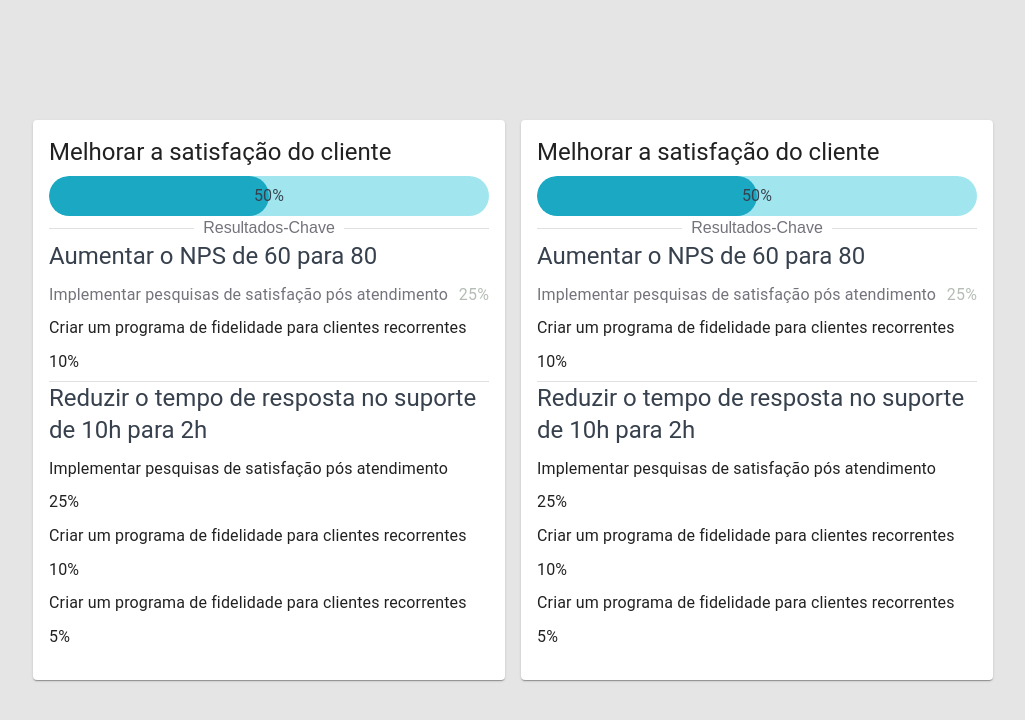
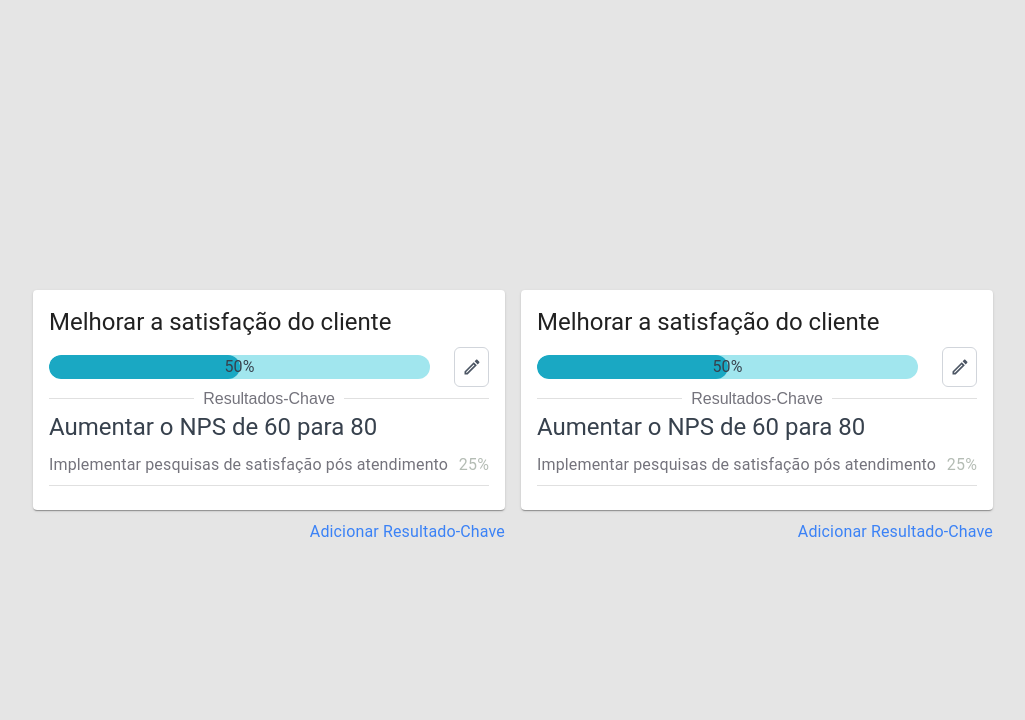
Before and after one commit to gabriel-bassani/TesteTTZ, a Next.js app: page / in a window 1280 px wide. Shown: the top 720 px of the page, without its empty margins (127-1152 px from the left). Built offline with nearby package versions, Linux system fonts and the light colour scheme.

Commit message:
feat(modal): modals de resultado criados

```diff
--- a/package.json
+++ b/package.json
@@ -11,6 +11,7 @@
   "dependencies": {
     "@emotion/react": "^11.14.0",
     "@emotion/styled": "^11.14.0",
+    "@mui/icons-material": "^6.4.4",
     "@mui/material": "^6.4.4",
     "next": "15.1.6",
     "react": "^19.0.0",
--- a/src/components/card-objetivo/index.tsx
+++ b/src/components/card-objetivo/index.tsx
@@ -1,31 +1,50 @@
-import { Box, Typography, Card, CardContent, Divider } from "@mui/material";
+"use client";
+import { Typography, Card, CardContent, Divider } from "@mui/material";
+import EditOutlinedIcon from "@mui/icons-material/EditOutlined";
+import { useState } from "react";
+import { ModalAdicionarObj } from "../modal-adicionar-objetivo";
+import { ModalAdicionarResultado } from "../modal-adicionar-resultado";
+import { ModalEditarResultado } from "../modal-editar-resultado";
 
-export function CardObjetivo(){
+export function CardObjetivo() {
   const percentage = 50;
-    return(
-        <Card>
+  const [openModalAdicionarResultado, setOpenModalAdicionarResultado] = useState(false);
+  const [openModalEditarResultado, setOpenModalEditarResultado] = useState(false);
+
+  return (
+    <div className="relative w-full">
+      <Card className="w-full">
         <CardContent>
           <Typography variant="h5" gutterBottom>
             Melhorar a satisfação do cliente
           </Typography>
-            <div className="relative w-full h-10 bg-custom_light_blue rounded-full overflow-hidden">
-            {/* Barra de preenchimento */}
+          <div className="flex justify-between items-center">
+            <div className="relative w-full h-6 bg-custom_light_blue rounded-full overflow-hidden">
               <div
                 className="h-full bg-custom_dark_blue rounded-full transition-all duration-500"
                 style={{ width: `${percentage}%` }}
               ></div>
-            {/* Texto da porcentagem */}
               <Typography
                 variant="body1"
-                className="absolute inset-0 flex justify-center items-center font-bold text-custom_dark_grey"
+                className="absolute inset-0 flex justify-center items-center font-extrabold text-custom_dark_grey"
               >
                 {percentage}%
               </Typography>
             </div>
-            <Divider  className="text-custom_grey">Resultados-Chave</Divider>
-            <Typography variant="h5"  gutterBottom className="text-custom_dark_grey font-semibold">
+            <div
+              className="w-10 h-10 border border-gray-300 hover:border-gray-400 text-gray-600 flex items-center justify-center rounded-md cursor-pointer ml-6"
+              onClick={() => setOpenModalEditarResultado(true)}
+            >
+              <EditOutlinedIcon fontSize="small" />
+            </div>
+          </div>
+
+          <Divider className="text-custom_grey">Resultados-Chave</Divider>
+
+          <Typography variant="h5" gutterBottom className="text-custom_dark_grey font-extrabold">
             Aumentar o NPS de 60 para 80
           </Typography>
+
           <div className="flex justify-between">
             <Typography variant="subtitle1" gutterBottom className="text-custom_grey">
               Implementar pesquisas de satisfação pós atendimento
@@ -34,99 +53,18 @@ export function CardObjetivo(){
               25%
             </Typography>
           </div>
-            <div>
-                <Typography variant="subtitle1" gutterBottom>
-                    Criar um programa de fidelidade para clientes recorrentes
-                </Typography>
-                <Typography variant="subtitle1" gutterBottom>
-                    10%
-                </Typography>
-            </div>
-            <Divider/>
-            <Typography variant="h5" gutterBottom className="text-custom_dark_grey">
-                Reduzir o tempo de resposta no suporte de 10h para 2h
-            </Typography>
-            <div>
-                <Typography variant="subtitle1" gutterBottom>
-                    Implementar pesquisas de satisfação pós atendimento
-                </Typography>
-                <Typography variant="subtitle1" gutterBottom>
-                    25%
-                </Typography>
-            </div>
-            <div>
-                <Typography variant="subtitle1" gutterBottom>
-                    Criar um programa de fidelidade para clientes recorrentes
-                </Typography>
-                <Typography variant="subtitle1" gutterBottom>
-                    10%
-                </Typography>
-            </div>
-            <div>
-                <Typography variant="subtitle1" gutterBottom>
-                    Criar um programa de fidelidade para clientes recorrentes
-                </Typography>
-                <Typography variant="subtitle1" gutterBottom>
-                    5%
+
+          <Divider />
+        </CardContent>
+      </Card>
+      <div className="absolute right-0 mt-2" onClick={() => setOpenModalAdicionarResultado(true)}>
+        <Typography variant="subtitle1" className="text-blue-500 cursor-pointer hover:underline">
+          Adicionar Resultado-Chave
         </Typography>
       </div>
 
-            </CardContent>
-
-        </Card>
-    )
+      <ModalAdicionarResultado open={openModalAdicionarResultado} onClose={() => setOpenModalAdicionarResultado(false)} />
+      <ModalEditarResultado open={openModalEditarResultado} onClose={() => setOpenModalEditarResultado(false)} />
+    </div>
+  );
 }
-
-
-{/* <Box className="bg-white">
-<Typography variant="h5" gutterBottom>
-    Melhorar a satisfação do cliente
-</Typography>
-<Typography variant="h4" gutterBottom>
-    Aumentar o NPS de 60 para 80
-</Typography>
-<div>
-    <Typography variant="subtitle1" gutterBottom>
-        Implementar pesquisas de satisfação pós atendimento
-    </Typography>
-    <Typography variant="subtitle1" gutterBottom>
-        25%
-    </Typography>
-</div>
-<div>
-    <Typography variant="subtitle1" gutterBottom>
-        Criar um programa de fidelidade para clientes recorrentes
-    </Typography>
-    <Typography variant="subtitle1" gutterBottom>
-        10%
-    </Typography>
-</div>
-<Typography variant="h5" gutterBottom>
-    Reduzir o tempo de resposta no suporte de 10h para 2h
-</Typography>
-<div>
-    <Typography variant="subtitle1" gutterBottom>
-        Implementar pesquisas de satisfação pós atendimento
-    </Typography>
-    <Typography variant="subtitle1" gutterBottom>
-        25%
-    </Typography>
-</div>
-<div>
-    <Typography variant="subtitle1" gutterBottom>
-        Criar um programa de fidelidade para clientes recorrentes
-    </Typography>
-    <Typography variant="subtitle1" gutterBottom>
-        10%
-    </Typography>
-</div>
-<div>
-    <Typography variant="subtitle1" gutterBottom>
-        Criar um programa de fidelidade para clientes recorrentes
-    </Typography>
-    <Typography variant="subtitle1" gutterBottom>
-        5%
-    </Typography>
-</div>
-
-</Box> */}
--- a/src/components/modal-adicionar-objetivo/index.tsx
+++ b/src/components/modal-adicionar-objetivo/index.tsx
@@ -1,27 +1,29 @@
-import { Modal, Typography, Box } from "@mui/material"
-import { useState } from "react";
+import { Modal, Typography, Card, CardContent, TextField, Button, CardActions, CardHeader } from "@mui/material";
 
-export function ModalAdicionarObj(props: boolean) {
-    const [open, setOpen] = useState(props);
-    const handleOpen = () => setOpen(true);
-    const handleClose = () => setOpen(false);
+interface ModalAdicionarObjProps {
+  open: boolean;
+  onClose: () => void;
+}
 
-    return(
+export function ModalAdicionarObj({ open, onClose }: ModalAdicionarObjProps) {
+  return (
     <Modal
       open={open}
-          onClose={handleClose}
+      onClose={onClose}
       aria-labelledby="modal-modal-title"
       aria-describedby="modal-modal-description"
     >
-          <Box >
-            <Typography id="modal-modal-title" variant="h6" component="h2">
-              Text in a modal
-            </Typography>
-            <Typography id="modal-modal-description" sx={{ mt: 2 }}>
-              Duis mollis, est non commodo luctus, nisi erat porttitor ligula.
-            </Typography>
-          </Box>
+      <Card className="w-96 mx-auto mt-32 p-4">
+        <CardHeader title="Criar Novo Objetivo" />
+        <CardContent>
+          <TextField fullWidth id="outlined-basic" label="Digite o objetivo" variant="outlined" />
+        </CardContent>
+        <CardActions>
+          <Button variant="contained" onClick={onClose}>
+            Salvar
+          </Button>
+        </CardActions>
+      </Card>
     </Modal>
-
-    )
+  );
 }
--- a/src/components/modal-adicionar-resultado/index.tsx
+++ b/src/components/modal-adicionar-resultado/index.tsx
@@ -0,0 +1,29 @@
+import { Modal, Typography, Card, CardContent, TextField, Button, CardActions, CardHeader } from "@mui/material";
+
+interface ModalAdicionarResultadoProps {
+  open: boolean;
+  onClose: () => void;
+}
+
+export function ModalAdicionarResultado({ open, onClose }: ModalAdicionarResultadoProps) {
+  return (
+    <Modal
+      open={open}
+      onClose={onClose}
+      aria-labelledby="modal-modal-title"
+      aria-describedby="modal-modal-description"
+    >
+      <Card className="w-96 mx-auto mt-32 p-4">
+        <CardHeader title="Criar Novo Objetivo" />
+        <CardContent>
+          <TextField fullWidth id="outlined-basic" label="Digite o objetivo" variant="outlined" />
+        </CardContent>
+        <CardActions>
+          <Button variant="contained" onClick={onClose}>
+            Salvar
+          </Button>
+        </CardActions>
+      </Card>
+    </Modal>
+  );
+}
--- a/src/components/modal-editar-resultado/index.tsx
+++ b/src/components/modal-editar-resultado/index.tsx
@@ -0,0 +1,29 @@
+import { Modal, Typography, Card, CardContent, TextField, Button, CardActions, CardHeader } from "@mui/material";
+
+interface ModalEditarResultadoProps {
+  open: boolean;
+  onClose: () => void;
+}
+
+export function ModalEditarResultado({ open, onClose }: ModalEditarResultadoProps) {
+  return (
+    <Modal
+      open={open}
+      onClose={onClose}
+      aria-labelledby="modal-modal-title"
+      aria-describedby="modal-modal-description"
+    >
+      <Card className="w-96 mx-auto mt-32 p-4">
+        <CardHeader title="Criar Novo Objetivo" />
+        <CardContent>
+          <TextField fullWidth id="outlined-basic" label="Digite o objetivo" variant="outlined" />
+        </CardContent>
+        <CardActions>
+          <Button variant="contained" onClick={onClose}>
+            Salvar
+          </Button>
+        </CardActions>
+      </Card>
+    </Modal>
+  );
+}
```
Also changed, not shown: 1 other file (tests, documents, lock files or other folders). Lines whose indentation alone changed are shown as unchanged.
